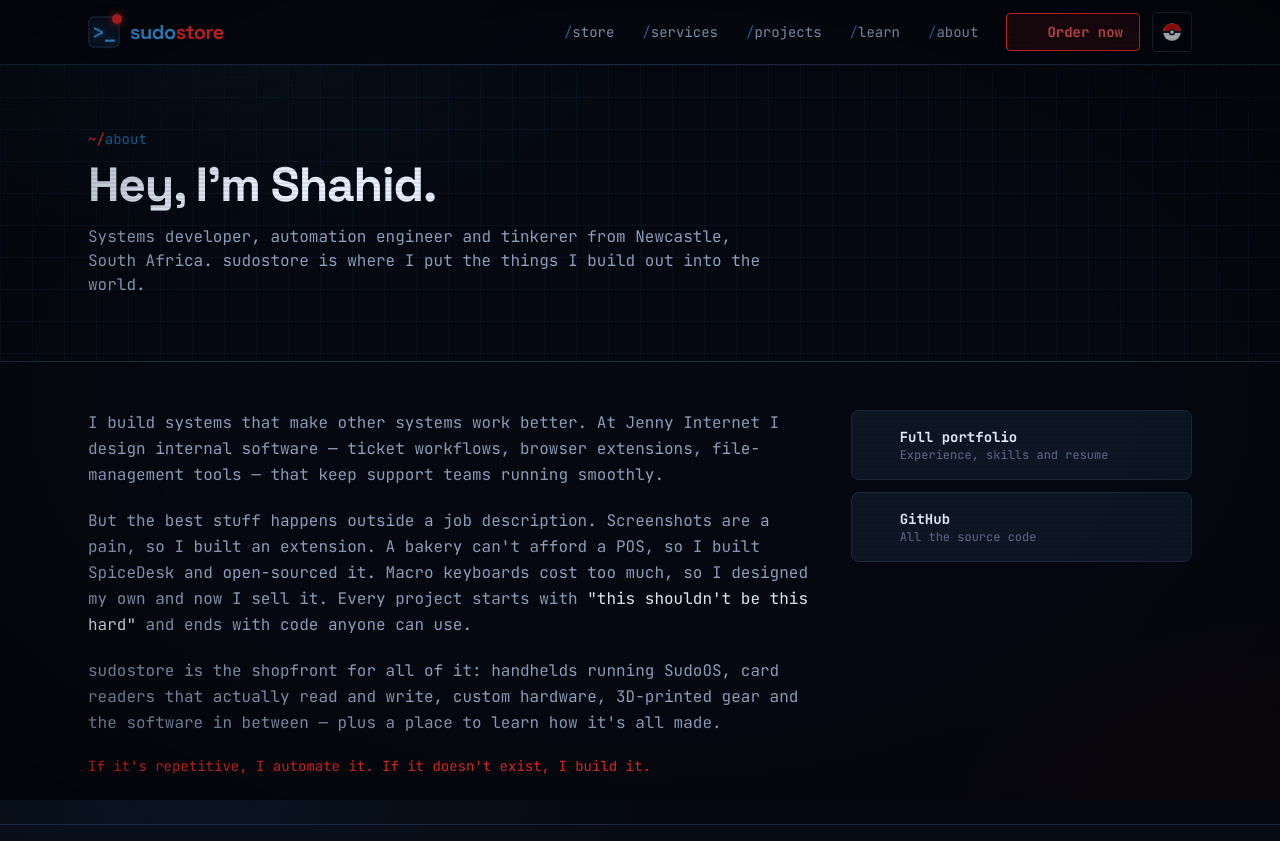
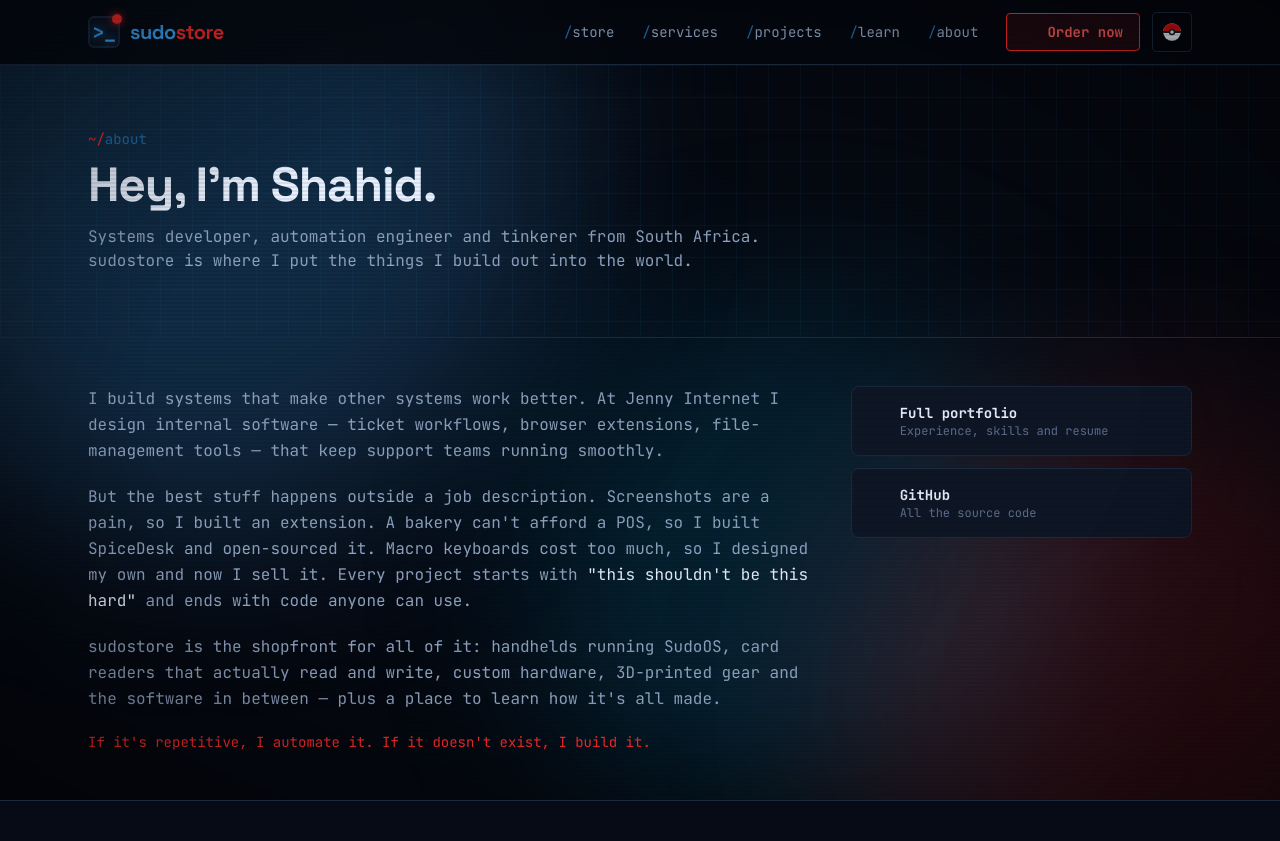
Before and after one commit to sudobreakstuff/sudostore, an Astro site: page /sudostore/about in a window 1280 px wide. Shown: the top 841 px of the page. Built offline with nearby package versions, Linux system fonts and the light colour scheme; Astro itself is replaced by a stand-in of ours; some icons are missing.

Commit message:
Add electric aurora background; remove Newcastle + 'no AI slop'
- Animated electric blue/cyan/red aurora orbs behind content (theme-aware)
- Location changed to 'South Africa' everywhere
- Removed 'No AI slop' badge

```diff
--- a/src/components/Footer.astro
+++ b/src/components/Footer.astro
@@ -6,7 +6,7 @@
 const year = new Date().getFullYear();
 ---
 
-<footer class="border-t border-edge bg-night">
+<footer class="relative z-10 border-t border-edge bg-night">
   <div class="mx-auto grid max-w-6xl gap-10 px-4 py-14 sm:px-6 md:grid-cols-4">
     <div class="md:col-span-2">
       <Logo />
--- a/src/layouts/BaseLayout.astro
+++ b/src/layouts/BaseLayout.astro
@@ -51,10 +51,15 @@ const ogImage = new URL(`${BASE}favicon.svg`, Astro.site ?? SITE.url).toString()
     <meta name="theme-color" content="#050810" />
   </head>
   <body class="min-h-screen">
+    <div class="aurora" aria-hidden="true">
+      <div class="aurora-orb aurora-orb--blue"></div>
+      <div class="aurora-orb aurora-orb--cyan"></div>
+      <div class="aurora-orb aurora-orb--red"></div>
+    </div>
     <div class="scanlines" aria-hidden="true"></div>
     <div class="vignette" aria-hidden="true"></div>
     <Header />
-    <main>
+    <main class="relative z-10">
       <slot />
     </main>
     <Footer />
--- a/src/lib/site.ts
+++ b/src/lib/site.ts
@@ -7,7 +7,7 @@ export const SITE = {
     "Handheld consoles, card readers, custom hardware, 3D-printed gear and software — built in South Africa, sold without the markup.",
   url: "https://sudostore.co.za",
   email: "sudobreakstuff1zn@gmail.com",
-  location: "Newcastle, South Africa",
+  location: "South Africa",
   github: "https://github.com/sudobreakstuff",
   portfolio: "https://sudobreakstuff.github.io",
   whatsappDisplay: "+27 65 822 4618",
--- a/src/pages/about.astro
+++ b/src/pages/about.astro
@@ -13,7 +13,7 @@ const values = [
 
 <BaseLayout
   title="About"
-  description="Who runs sudostore and why — built in Newcastle, South Africa, on open source and fair prices."
+  description="Who runs sudostore and why — built in South Africa, on open source and fair prices."
 >
   <section class="grid-bg border-b border-edge">
     <div class="mx-auto max-w-6xl px-4 py-16 sm:px-6">
--- a/src/pages/index.astro
+++ b/src/pages/index.astro
@@ -44,7 +44,6 @@ const latestLearn = (await getCollection("learn", ({ data }) => !data.draft))
 
       <div class="mt-10 flex flex-wrap gap-x-8 gap-y-2 font-mono text-xs text-ink-faint">
         <span class="inline-flex items-center gap-2"><span class="h-1.5 w-1.5 rounded-full bg-neon pulse-soft"></span>Built in South Africa</span>
-        <span class="inline-flex items-center gap-2"><span class="h-1.5 w-1.5 rounded-full bg-neon pulse-soft"></span>No AI slop</span>
         <span class="inline-flex items-center gap-2"><span class="h-1.5 w-1.5 rounded-full bg-neon pulse-soft"></span>Open source first</span>
       </div>
     </div>
--- a/src/styles/global.css
+++ b/src/styles/global.css
@@ -46,8 +46,9 @@
 
   --grid: linear-gradient(rgba(61, 169, 255, 0.05) 1px, transparent 1px),
     linear-gradient(90deg, rgba(61, 169, 255, 0.05) 1px, transparent 1px);
-  --ambient: radial-gradient(60% 50% at 15% 0%, rgba(61, 169, 255, 0.07), transparent 60%),
-    radial-gradient(50% 45% at 100% 100%, rgba(255, 43, 43, 0.06), transparent 60%);
+  --orb-blue: rgba(61, 169, 255, 0.22);
+  --orb-cyan: rgba(0, 190, 255, 0.14);
+  --orb-red: rgba(255, 43, 43, 0.16);
 
   --glow-neon: rgba(61, 169, 255, 0.55);
   --glow-red: rgba(255, 43, 43, 0.55);
@@ -75,8 +76,9 @@
 
   --grid: linear-gradient(rgba(10, 110, 214, 0.06) 1px, transparent 1px),
     linear-gradient(90deg, rgba(10, 110, 214, 0.06) 1px, transparent 1px);
-  --ambient: radial-gradient(60% 50% at 15% 0%, rgba(10, 110, 214, 0.06), transparent 60%),
-    radial-gradient(50% 45% at 100% 100%, rgba(221, 16, 16, 0.05), transparent 60%);
+  --orb-blue: rgba(10, 110, 214, 0.14);
+  --orb-cyan: rgba(0, 150, 220, 0.10);
+  --orb-red: rgba(221, 16, 16, 0.10);
 
   --glow-neon: rgba(10, 110, 214, 0.25);
   --glow-red: rgba(221, 16, 16, 0.25);
@@ -94,8 +96,6 @@
 
   body {
     background-color: var(--color-void);
-    background-image: var(--ambient);
-    background-attachment: fixed;
     color: var(--color-ink);
     font-family: var(--font-mono);
     -webkit-font-smoothing: antialiased;
@@ -163,6 +163,57 @@
   );
 }
 
+/* electric aurora — soft drifting energy behind the content */
+.aurora {
+  position: fixed;
+  inset: 0;
+  z-index: 0;
+  overflow: hidden;
+  pointer-events: none;
+}
+.aurora-orb {
+  position: absolute;
+  border-radius: 50%;
+  filter: blur(90px);
+  will-change: transform;
+}
+.aurora-orb--blue {
+  width: 55vmax;
+  height: 55vmax;
+  top: -22%;
+  left: -12%;
+  background: var(--orb-blue);
+  animation: aurora-a 30s ease-in-out infinite alternate;
+}
+.aurora-orb--cyan {
+  width: 42vmax;
+  height: 42vmax;
+  top: 38%;
+  left: 42%;
+  background: var(--orb-cyan);
+  animation: aurora-c 40s ease-in-out infinite alternate;
+}
+.aurora-orb--red {
+  width: 46vmax;
+  height: 46vmax;
+  bottom: -24%;
+  right: -12%;
+  background: var(--orb-red);
+  animation: aurora-b 34s ease-in-out infinite alternate;
+}
+@keyframes aurora-a {
+  from { transform: translate(0, 0) scale(1); }
+  to { transform: translate(14vw, 10vh) scale(1.15); }
+}
+@keyframes aurora-b {
+  from { transform: translate(0, 0) scale(1); }
+  to { transform: translate(-12vw, -8vh) scale(1.2); }
+}
+@keyframes aurora-c {
+  from { transform: translate(0, 0) scale(1); }
+  to { transform: translate(-10vw, -12vh) scale(0.9); }
+}
+
 /* blueprint grid (used as page hero background) */
 .grid-bg {
   background-image: var(--grid);
```
